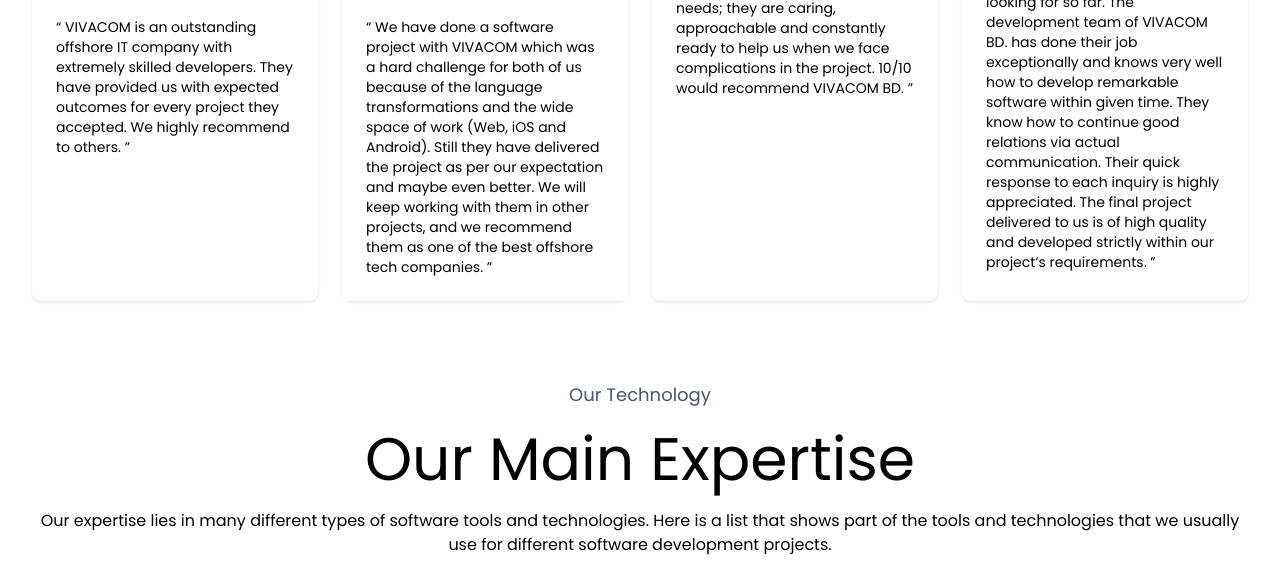
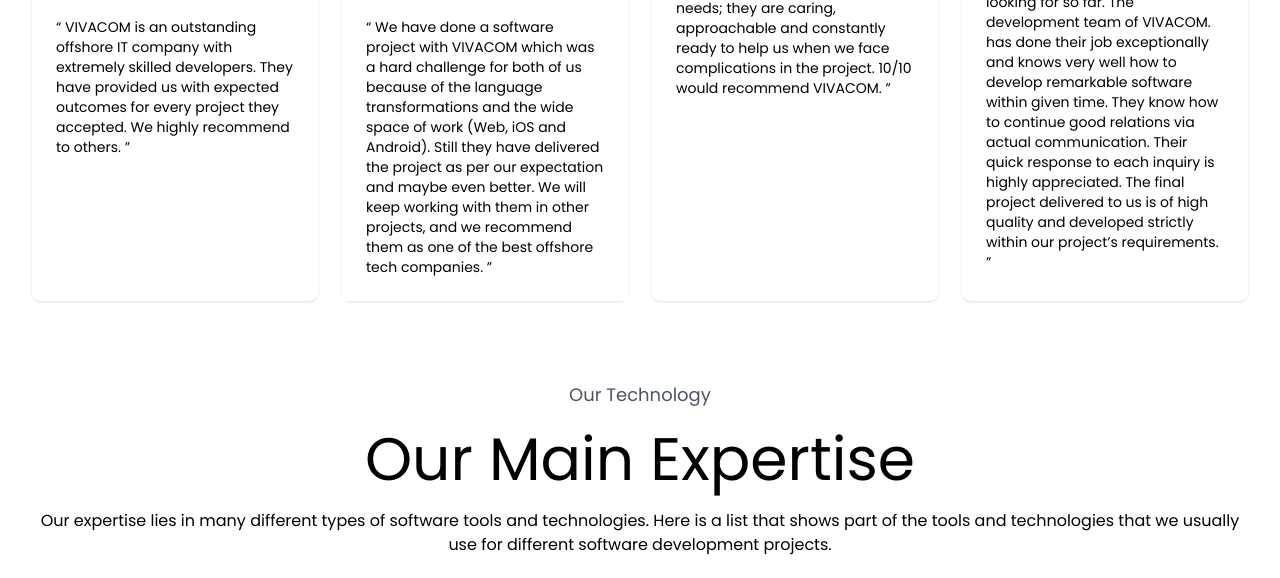
Before and after one commit to mdislamulhaque/vivacombd, a website built with Vite: page index.html in a window 1280 px wide. Shown: the part 3918-4496 px from the top of the page. Built offline with nearby package versions, Linux system fonts and the light colour scheme; files whose address does not match are found by name.

Commit message:
vivacom bd to vivacom

```diff
--- a/index.html
+++ b/index.html
@@ -680,7 +680,7 @@
               “ VIVACOM is our go to partner to help us realize our software
               needs; they are caring, approachable and constantly ready to help
               us when we face complications in the project. 10/10 would
-              recommend VIVACOM BD. ”
+              recommend VIVACOM. ”
             </p>
           </div>
         </a>
@@ -697,7 +697,7 @@
             />
             <p class="text-sm font-normal pt-5 w-full text-left">
               “ VIVACOM is the strong development partner we were looking for so
-              far. The development team of VIVACOM BD. has done their job
+              far. The development team of VIVACOM. has done their job
               exceptionally and knows very well how to develop remarkable
               software within given time. They know how to continue good
               relations via actual communication. Their quick response to each
```
